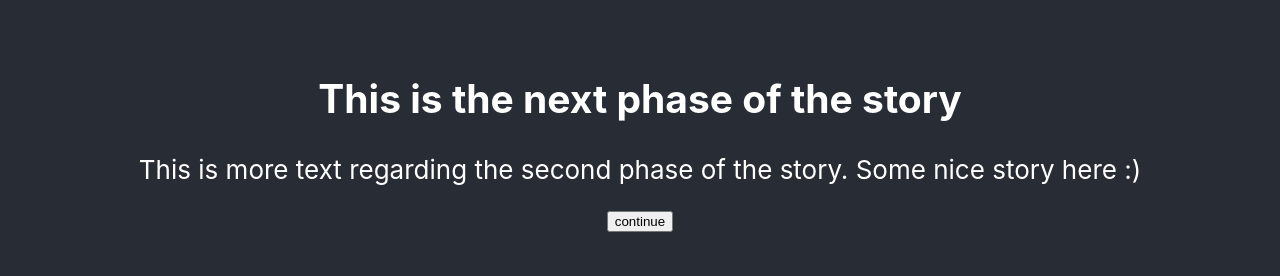
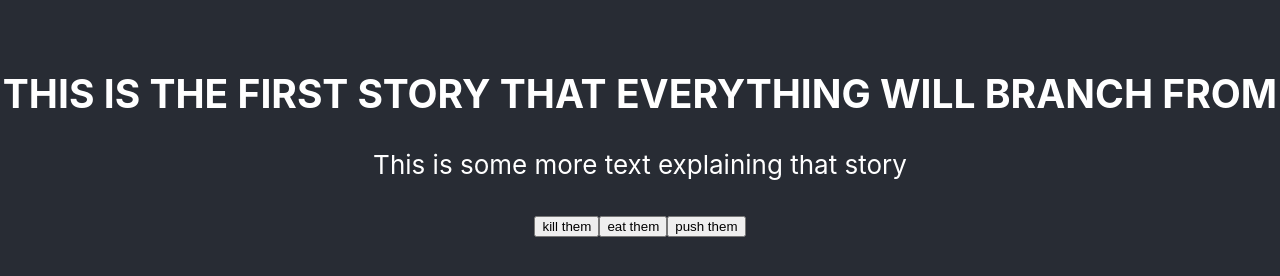
Before and after one commit to CadenBProject/CadenBProject.github.io, a React (Create React App) app: page / in a window 1280 px wide. Both pictures are taken after a click on the button "continue". Shown: the part 438-714 px from the top of the page. Built offline with nearby package versions, Linux system fonts and the light colour scheme.

Commit message:
changed state to strings and added more branching

```diff
--- a/src/App.js
+++ b/src/App.js
@@ -2,57 +2,104 @@ import runningGif from './assets/running.gif';
 import './App.css';
 import React, { useState } from 'react';
 
-const StoryText = (props) => {
+function App() {
+  const [node, setNode] = useState("intro");
 
-  if (props.state === 0) {
+  if (node === "intro") {
     return (
+      <div className="App">
+        <header className="App-header">
+        <img src={runningGif} alt="logo" />
         <div className="StoryText">
-      <h2>This is the text for the story</h2>
+          <h2>Welcome to my game</h2>
           <p>
-        You can have different font sizes if you'd like. Like having the title for the section above and
-        more sentences here to explain the scenerio. Let's make sure we check how this looks on mobile too.
+            Click continue to begin ...
           </p>
+          <button onClick={() => {setNode("start")}}>
+            continue
+          </button>
+        </div>
+        </header>
       </div>
     )
   }
 
-  if (props.state === 1) {
+  if (node === "start") {
     return (
+      <div className="App">
+        <header className="App-header">
+        <img src={runningGif} alt="logo" />
         <div className="StoryText">
-      <h2>This is the next phase of the story</h2>
+          <h2>THIS IS THE FIRST STORY THAT EVERYTHING WILL BRANCH FROM</h2>
           <p>
-        This is more text regarding the second phase of the story. Some nice story here :)
+            This is some more text explaining that story
           </p>
+          <button onClick={() => {setNode("kill them")}}>
+            kill them
+          </button>
+          <button onClick={() => {setNode("eat them")}}>
+            eat them
+          </button>
+          <button onClick={() => {setNode("push them")}}>
+            push them
+          </button>
+        </div>
+        </header>
       </div>
     )
   }
 
-}
-
-const StoryOptions = (props) => {
-  return (
-    <button onClick={props.onClick}>
-      continue
-    </button>
-  )
-}
-
-function App() {
-  const [state, setState] = useState(0);
-
+  if (node === "kill them") {
     return (
       <div className="App">
         <header className="App-header">
         <img src={runningGif} alt="logo" />
-        <StoryText state={state} />
-        <StoryOptions
-          onClick={() => {
-            setState(state + 1)
-          }}
-        />
+        <div className="StoryText">
+          <h2>You killed them</h2>
+          <p>
+            Sorry now you're arrested
+          </p>
+          <button onClick={() => {setNode("option 1")}}>
+            option 1
+          </button>
+          <button onClick={() => {setNode("option 2")}}>
+            option 2
+          </button>
+          <button onClick={() => {setNode("option 3")}}>
+            option 3
+          </button>
+        </div>
         </header>
       </div>
-  );
+    )
+  }
+
+  if (node === "eat them") {
+    return (
+      <div className="App">
+        <header className="App-header">
+        <img src={runningGif} alt="logo" />
+        <div className="StoryText">
+          <h2>You ate them</h2>
+          <p>
+            Sorry now you're a cannibal
+          </p>
+          <button onClick={() => {setNode("option 1")}}>
+            option 1
+          </button>
+          <button onClick={() => {setNode("option 2")}}>
+            option 2
+          </button>
+          <button onClick={() => {setNode("option 3")}}>
+            option 3
+          </button>
+        </div>
+        </header>
+      </div>
+    )
+  }
+
+
 }
 
 export default App;
```
Lines whose indentation alone changed are shown as unchanged.
